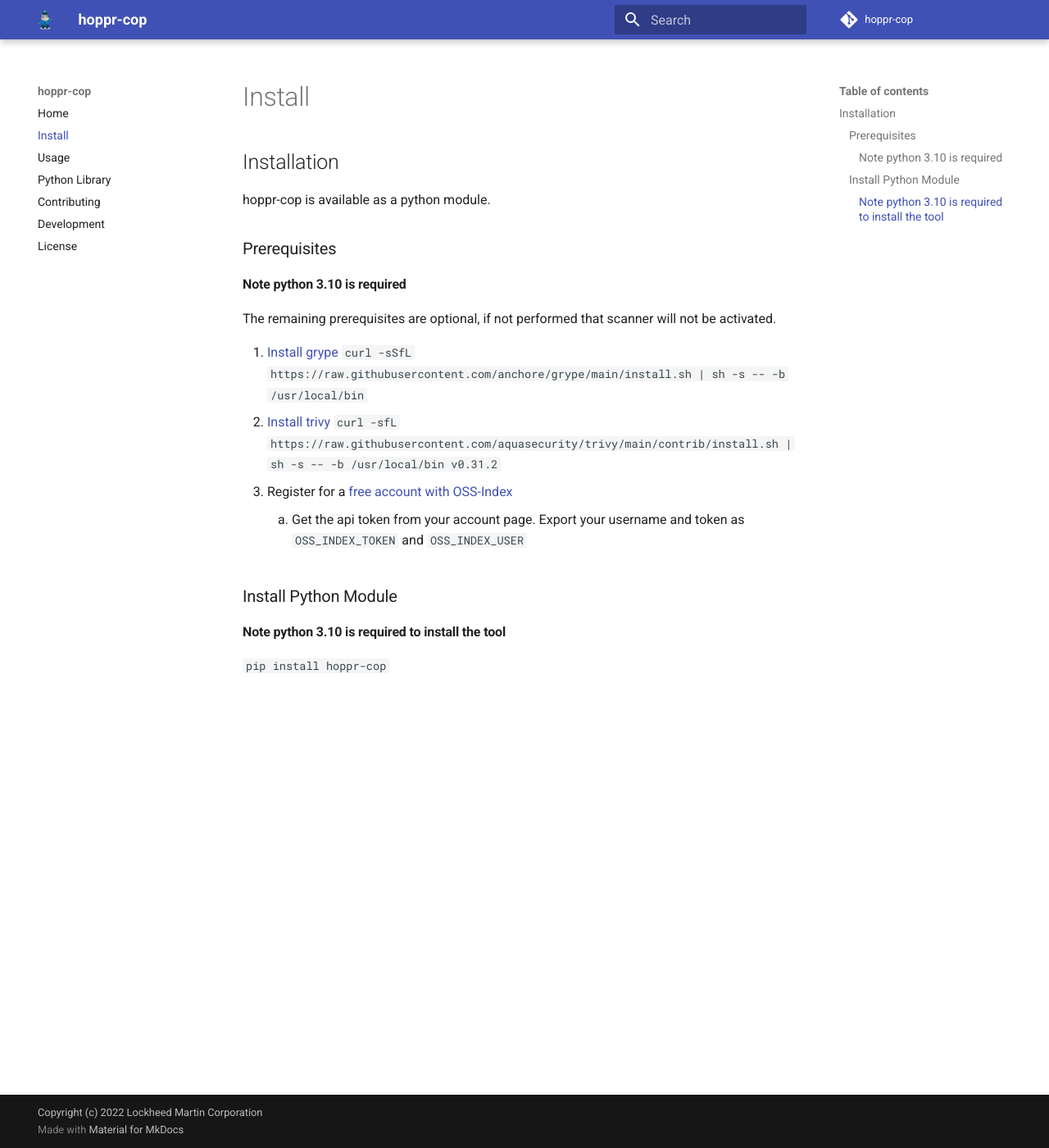
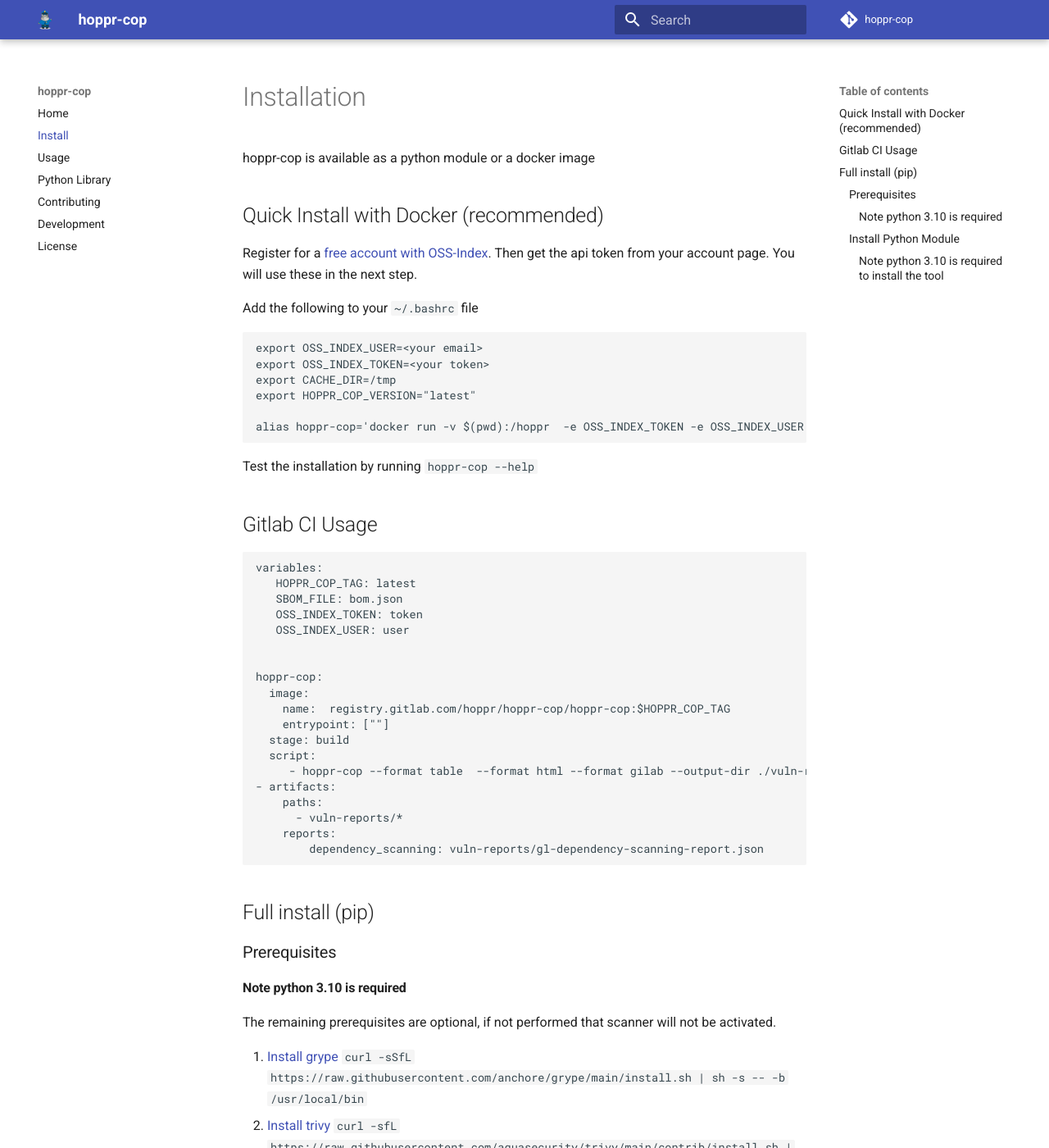
Before and after one commit to lmco/hoppr-cop, an MkDocs documentation site: the page built from docs/install.md, in a window 1280 px wide and 1400 px high. Shown: the whole window at 82% size. Built offline with MkDocs 1.6.1 and Material for MkDocs 9.7.7, drawn with Linux system fonts in a browser that asks for light colours; comment, search, counter and statistics services are not loaded; some of the changed text lies outside the part shown.

Commit message:
docs: install documentation for docker image

````diff
--- a/docs/install.md
+++ b/docs/install.md
@@ -1,6 +1,49 @@
-## Installation
+# Installation
 
-hoppr-cop is available as a python module.
+hoppr-cop is available as a python module or a docker image
+
+## Quick Install with Docker (recommended)
+
+Register for a [free account with OSS-Index](https://ossindex.sonatype.org/user/register).
+Then get the api token from your account page.  You will use these in the next step.
+
+Add the following to your `~/.bashrc` file
+```shell
+export OSS_INDEX_USER=<your email>
+export OSS_INDEX_TOKEN=<your token>
+export CACHE_DIR=/tmp
+export HOPPR_COP_VERSION="latest"
+
+alias hoppr-cop='docker run -v $(pwd):/hoppr  -e OSS_INDEX_TOKEN -e OSS_INDEX_USER -v $CACHE_DIR:/cache  -t registry.gitlab.com/hoppr/hoppr-cop/hoppr-cop:$HOPPR_COP_VERSION'
+```
+
+Test the installation by running `hoppr-cop --help`
+
+## Gitlab CI Usage
+
+```yaml
+variables:
+   HOPPR_COP_TAG: latest
+   SBOM_FILE: bom.json
+   OSS_INDEX_TOKEN: token
+   OSS_INDEX_USER: user
+
+
+hoppr-cop:
+  image:
+    name:  registry.gitlab.com/hoppr/hoppr-cop/hoppr-cop:$HOPPR_COP_TAG
+    entrypoint: [""]
+  stage: build
+  script:
+     - hoppr-cop --format table  --format html --format gilab --output-dir ./vuln-reports  $SBOM_FILE
+- artifacts:
+    paths:
+      - vuln-reports/*
+    reports:
+        dependency_scanning: vuln-reports/gl-dependency-scanning-report.json
+```
+
+## Full install (pip)
 
 ### Prerequisites
 
@@ -11,6 +54,8 @@
 2. [Install trivy](https://aquasecurity.github.io/trivy/v0.31.2/getting-started/installation/) `curl -sfL https://raw.githubusercontent.com/aquasecurity/trivy/main/contrib/install.sh | sh -s -- -b /usr/local/bin v0.31.2`
 3. Register for a [free account with OSS-Index](https://ossindex.sonatype.org/user/register)
     1. Get the api token from your account page.  Export your username and token as `OSS_INDEX_TOKEN` and `OSS_INDEX_USER`
+4. install `ruby`
+5. run `gem install semver_dialects`
 
 ### Install Python Module
 
--- a/docs/usage.md
+++ b/docs/usage.md
@@ -4,7 +4,7 @@
 
 Note the first time you run the command each day can be quite slow as it downloads the databases.  Subsequent runs should be much more performant.
 
-![](usage.png)
+[![](usage.png)](usage.png)
 
 ## Hoppr Plugin Configuration
 
````
Also changed, not shown: 1 other file.
